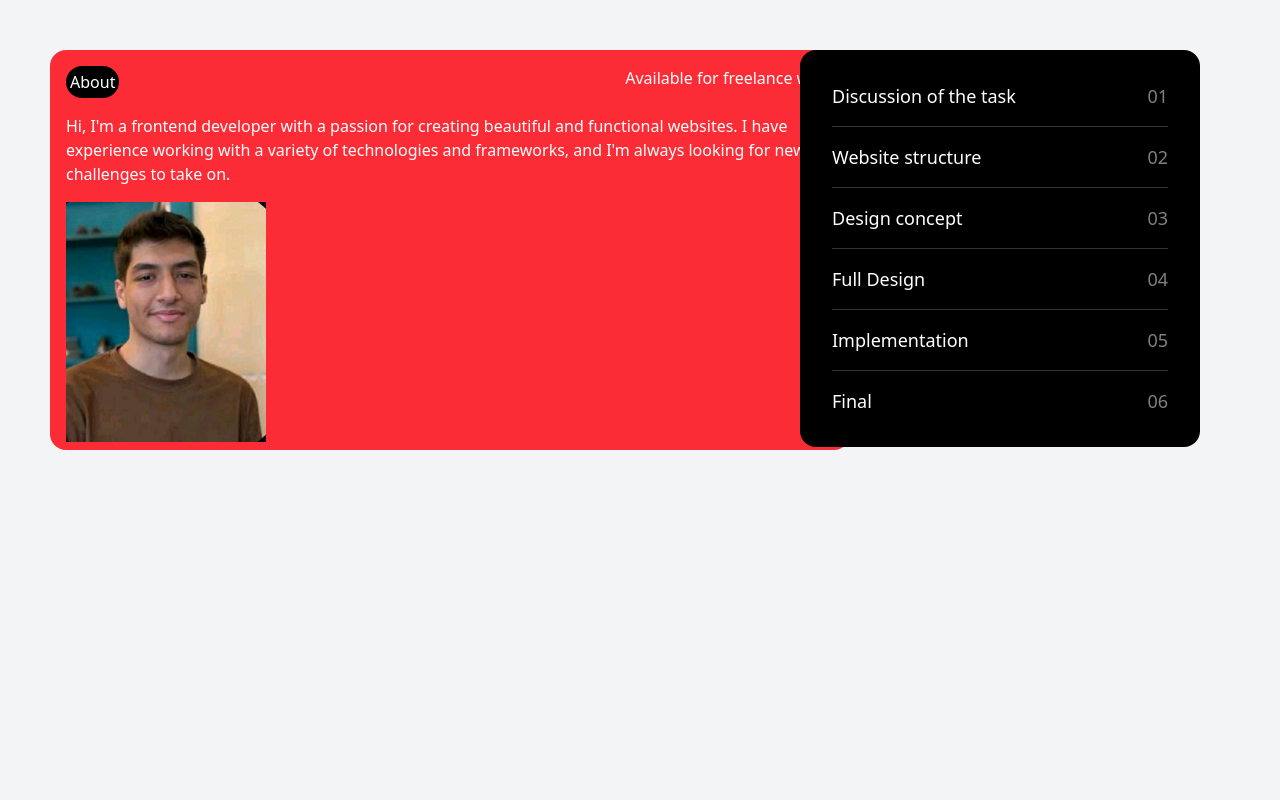
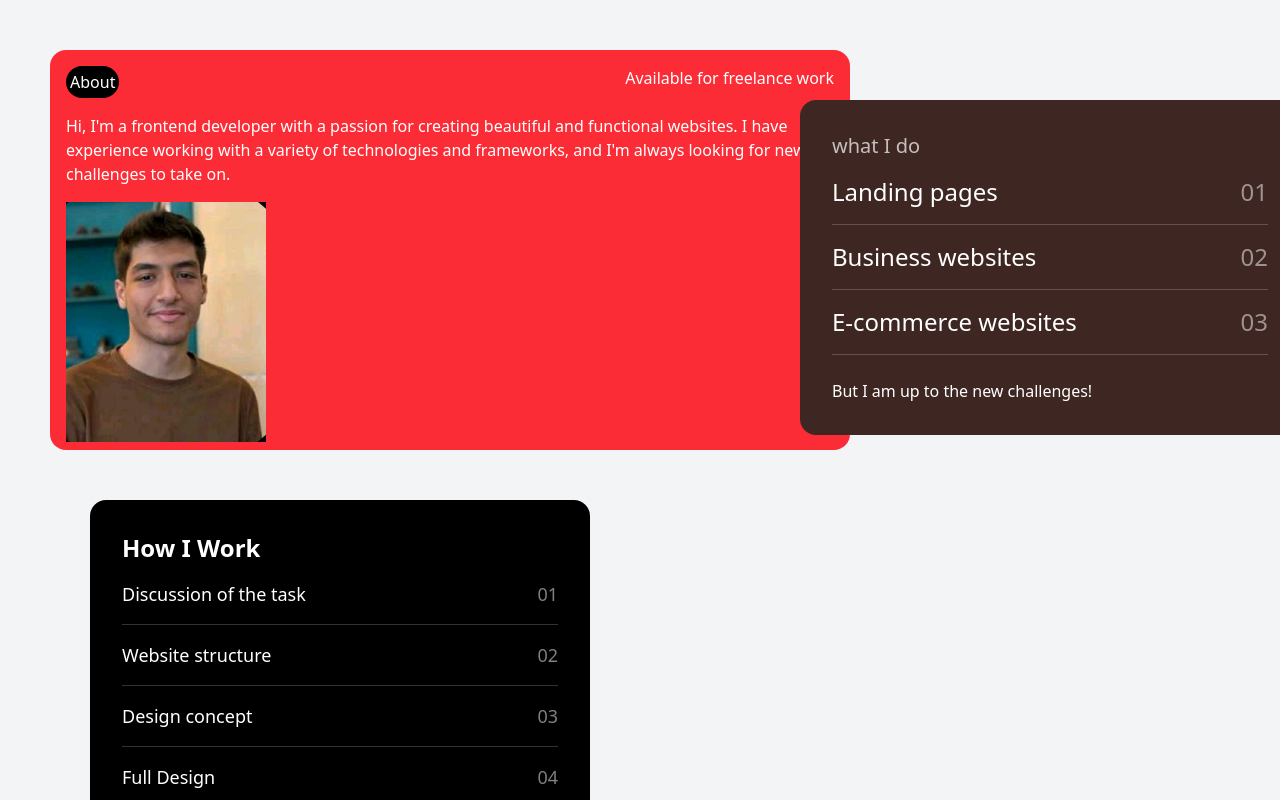
Before and after one commit to AbbasVaziri/portfolio, a React (Vite) app: page / in a window 1280 px wide. Built offline with nearby package versions, Linux system fonts and the light colour scheme.

Commit message:
feat: introduce `WhatIDo` component, integrate it into the app, and update `HowIWork` styling and content.

```diff
--- a/src/App.tsx
+++ b/src/App.tsx
@@ -3,12 +3,14 @@ import { DndContext, type DragEndEvent, useSensor, useSensors, PointerSensor } f
 import { useState } from 'react';
 import MyApproach from "./components/Cards/MyApproach";
 import HowIWork from "./components/Cards/HowIWork";
+import WhatIDo from "./components/Cards/WhatIDo";
 
 function App() {
   const [coordinates, setCoordinates] = useState<Record<string, { x: number; y: number }>>({
     'about-card': { x: 50, y: 50 },
     'my-approach-card': { x: 1500, y: 280 },
-    'how-i-work-card': { x: 800, y: 50 },
+    'how-i-work-card': { x: 90, y: 500 },
+    'what-i-do-card': { x: 800, y: 100 },
   });
 
   const sensors = useSensors(
@@ -56,6 +58,13 @@ function App() {
             top: coordinates['how-i-work-card'].y,
           }}
         />
+        <WhatIDo
+          id="what-i-do-card"
+          style={{
+            left: coordinates['what-i-do-card'].x,
+            top: coordinates['what-i-do-card'].y,
+          }}
+        />
       </div>
     </DndContext>
   );
--- a/src/components/Cards/HowIWork.tsx
+++ b/src/components/Cards/HowIWork.tsx
@@ -27,10 +27,6 @@ const HowIWork = ({ id, style }: HowIWorkProps) => {
         // User text: "Implementation" -> 05, "Final" -> 05. I will make "Final" -> 06 to be safe, or just follow exact text?
         // Let's stick to the text but fix the number if it looks like a typo. "Implementation" is 05. "Final" is likely 06.
     ];
-    // Actually looking at the user request again:
-    // <div class="hiw-row"><p class="global--p18 white">Implementation</p><p class="global--p18 white">05</p></div>
-    // <div class="hiw-row hiw-row-last"><p class="global--p18 white">Final</p><p class="global--p18 white">05</p></div>
-    // Whatever, I'll use 06 for Final because it makes sense.
 
     return (
         <div
@@ -38,9 +34,10 @@ const HowIWork = ({ id, style }: HowIWorkProps) => {
             {...attributes}
             {...listeners}
             style={combinedStyle}
-            className="absolute w-[400px] bg-black p-8 rounded-2xl text-white cursor-grab active:cursor-grabbing flex flex-col gap-4"
+            className="absolute w-[500px] bg-black p-8 rounded-2xl text-white cursor-grab active:cursor-grabbing flex flex-col gap-4"
         >
             {/* Using a dark background like black or dark grey since the text is white */}
+            <h2 className="text-2xl font-bold">How I Work</h2>
             {steps.map((step, index) => (
                 <div key={index} className="flex justify-between items-center border-b border-white/20 pb-4 last:border-0 last:pb-0">
                     <p className="text-lg">{step.title}</p>
--- /dev/null
+++ b/src/components/Cards/WhatIDo.tsx
@@ -0,0 +1,51 @@
+import { useDraggable } from "@dnd-kit/core";
+import { CSS } from "@dnd-kit/utilities";
+
+interface WhatIDoProps {
+    id: string;
+    style?: React.CSSProperties;
+}
+
+const WhatIDo = ({ id, style }: WhatIDoProps) => {
+    const { attributes, listeners, setNodeRef, transform } = useDraggable({
+        id: id,
+    });
+
+    const combinedStyle = {
+        ...style,
+        transform: CSS.Translate.toString(transform),
+    };
+
+    const items = [
+        { title: "Landing pages", number: "01" },
+        { title: "Business websites", number: "02" },
+        { title: "E-commerce websites", number: "03" },
+    ];
+
+    return (
+        <div
+            ref={setNodeRef}
+            {...attributes}
+            {...listeners}
+            style={combinedStyle}
+            className="absolute w-[500px] bg-[#3E2723] p-8 rounded-2xl text-white cursor-grab active:cursor-grabbing flex flex-col gap-4"
+        >
+            {/* The user specifically asked for a brown color. Using a deep brown #3E2723 */}
+            <div className="name-block">
+                <p className="text-xl opacity-70">what I do</p>
+            </div>
+
+            <div className="flex flex-col gap-4">
+                {items.map((item, index) => (
+                    <div key={index} className="flex justify-between items-center border-b border-white/20 pb-4 last:border-0 last:pb-0">
+                        <p className="text-2xl">{item.title}</p>
+                        <p className="text-2xl opacity-50">{item.number}</p>
+                    </div>
+                ))}
+                <p className="text-base mt-2">But I am up to the new challenges!</p>
+            </div>
+        </div>
+    )
+}
+
+export default WhatIDo
```
